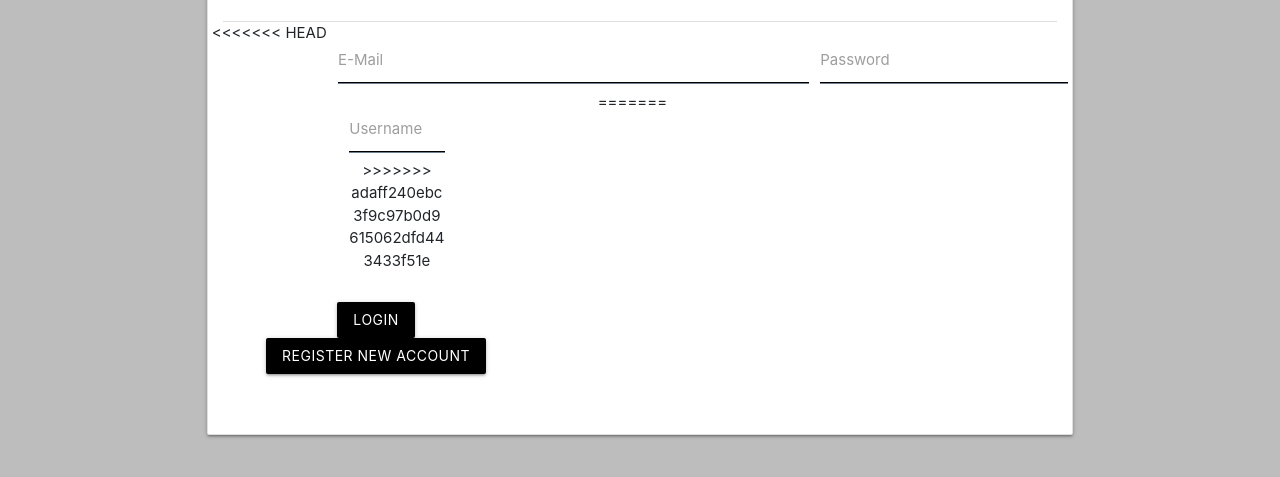
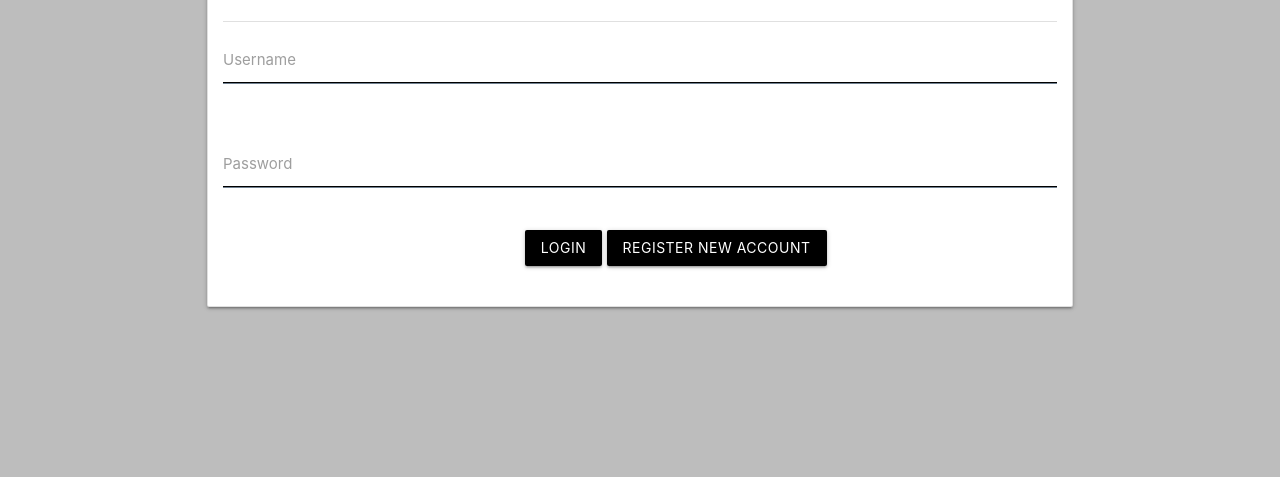
Before and after one commit to bgoudy/translate-my-pic, a website: page public/index.html in a window 1280 px wide. Shown: the part 273-750 px from the top of the page. Drawn offline with nearby package versions, Linux system fonts and the light colour scheme.

```diff
--- a/config/config.json
+++ b/config/config.json
@@ -1,7 +1,7 @@
 {
   "development": {
     "username": "root",
-    "password": "abcd1234",
+    "password": "kayleypassword",
     "database": "translate_db",
     "host": "localhost",
     "port": 3306,
--- a/public/index.html
+++ b/public/index.html
@@ -30,15 +30,9 @@
           <div class="row center-align">
               <form class="col s4">
                 <div class="row">
-<<<<<<< HEAD
-                  <div class="input-field col s6">
-                    <input id="email" type="text" class="text-black">
-                    <label for="email">E-Mail</label>
-=======
                   <div class="input-field col s3">
                     <input id="username" type="text" class="text-black">
                     <label for="username">Username</label>
->>>>>>> adaff240ebc3f9c97b0d9615062dfd443433f51e
                   </div>
                 </div>
                 <div class="row">
```
Also changed, not shown: public/home.html (+1 -1 lines).
